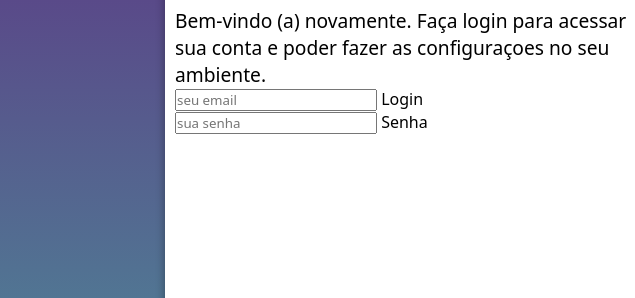
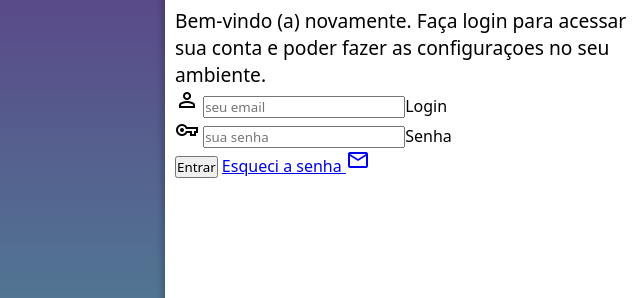
Before and after one commit to iuryamorimDev/Projeto-login, a plain HTML site: page index.html in a window 1280 px wide. Shown: the part 206-504 px from the top of the page, 0-635 px from the left. Drawn offline with nearby package versions, Linux system fonts and the light colour scheme.

Commit message:
form sendo criado

```diff
--- a/index.html
+++ b/index.html
@@ -19,17 +19,18 @@
                <P>Bem-vindo (a) novamente. Faça login para acessar sua conta e poder fazer as configuraçoes no seu ambiente.</P>
                <form action="login.php" method="post">
                <div class="campo">
-
-                 <input type="email" name="login" id="ilogin" placeholder="seu email">
-                 <label for="ilogin">Login</label>
+                <span class="material-symbols-outlined">person</span>
+                <input type="email" name="login" id="ilogin" placeholder="seu email" autocomplete="email" required maxlength="30"><label for="ilogin">Login</label>
                </div>
 
                <div class="campo">
-
-                <input type="password" name="senha" id="isenha" placeholder="sua senha">
-                <label for="isenha">Senha</label>
+                <span class="material-symbols-outlined">vpn_key</span>
+                <input type="password" name="senha" id="isenha" placeholder="sua senha"  autocomplete="current-password"required minlength="8" maxlength="10"><label for="isenha">Senha</label>
                </div>
-
+               <input type="submit" value="Entrar">
+               <a href="esqueci.html">
+                Esqueci a senha  <span class="material-symbols-outlined">mail</span>
+               </a>
                </form>
             </div>
 
```
